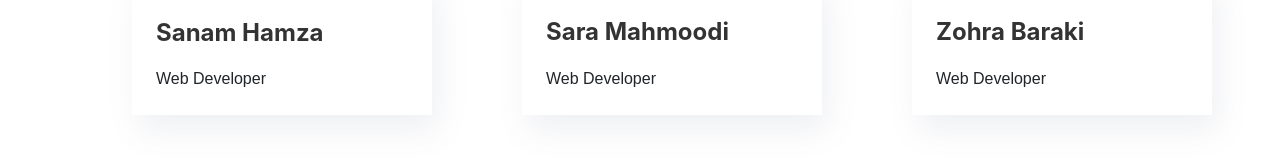
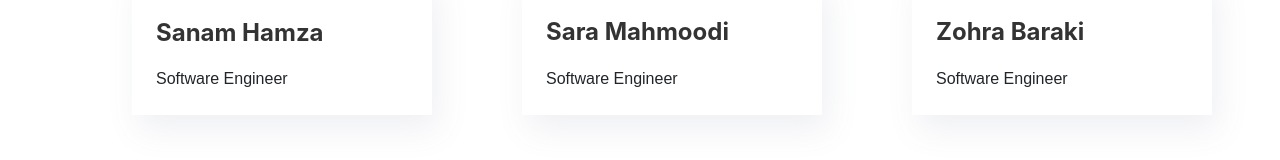
Before and after one commit to Sara-M5/Leading-Leadies, a React (Create React App) app: page /Team in a window 1280 px wide. Shown: the part 848-1008 px from the top of the page. Built offline with nearby package versions, Linux system fonts and the light colour scheme.

Commit message:
Update Team.js

```diff
--- a/src/Pages/Pages/Team/Team.js
+++ b/src/Pages/Pages/Team/Team.js
@@ -19,19 +19,19 @@ const Team = () => {
          <Teams
          image="images/3(1).JPG"
          name="Sanam Hamza"
-         job="Web Developer"
+         job="Software Engineer"
          />
 
         <Teams
          image="images/team2.jpg"
          name="Sara Mahmoodi"
-         job="Web Developer"
+         job="Software Engineer"
          />
 
         <Teams
          image="images/3(3).JPG"
          name="Zohra Baraki"
-         job="Web Developer"
+         job="Software Engineer"
          />
 
       </div>
```
